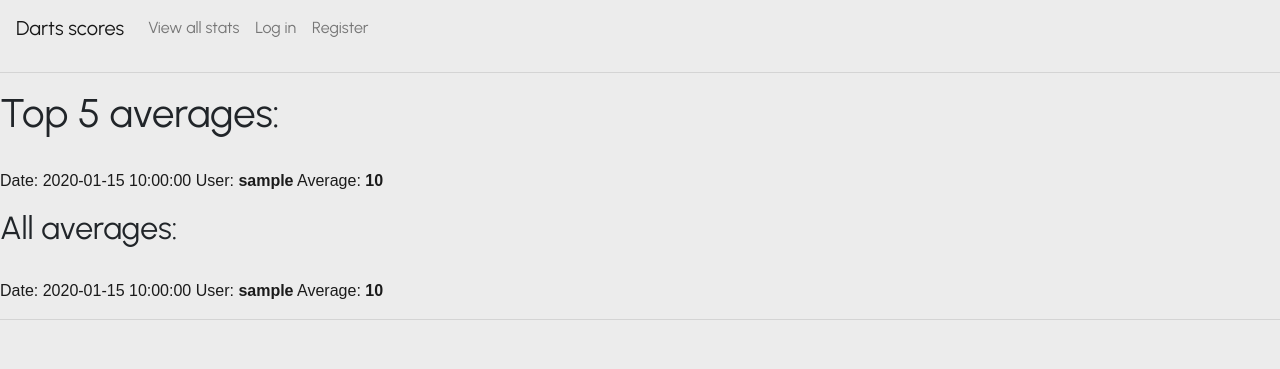
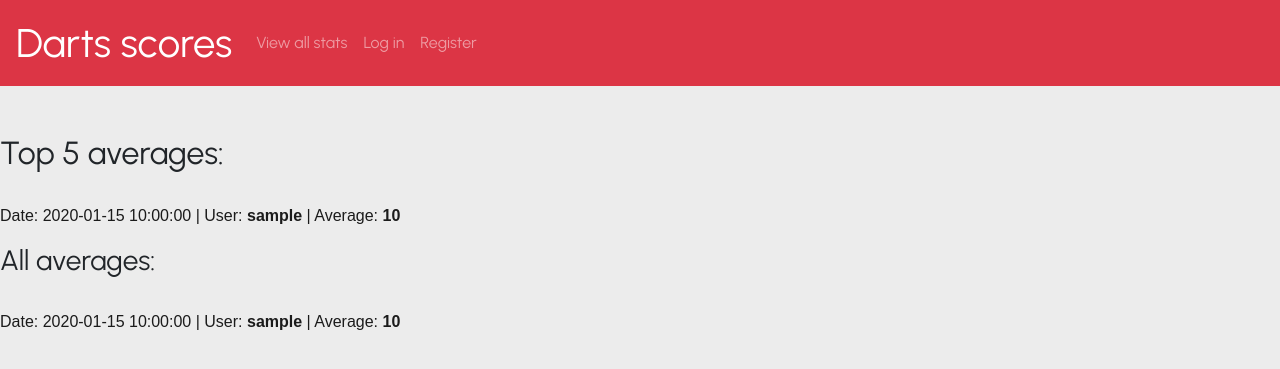
Before and after one commit to itsmatu/Darts-scores, a Flask app: template templates/mainpage.html in a window 1280 px wide. Shown: the top 369 px of the page. Run offline with Flask 2, Linux system fonts and the light colour scheme; the template is opened without the code that fills it: most values are stand-ins (such as "Sample title", 1, 10 or a date in 2020); some libraries are stand-ins or nearby versions.

Commit message:
Work on UI

```diff
--- a/static/style.css
+++ b/static/style.css
@@ -4,7 +4,7 @@ a {
 }
 
 a:hover {
-    color: darkred;
+    color: rgb(139, 188, 218);
 }
 
 .cont {
--- a/templates/layout.html
+++ b/templates/layout.html
@@ -8,8 +8,8 @@
 </head>
 <title>Darts scores || {% block title %}{% endblock %}</title>
 <body>
-<nav class="navbar navbar-expand-sm navbar-light">
-<a class="navbar-brand" href="/mainpage">Darts scores</a>
+<nav class="navbar navbar-expand-sm navbar-dark bg-danger">
+<a style="font-size: 40px;" class="navbar-brand" href="/mainpage">Darts scores</a>
 <ul class="navbar-nav">
 <li class="nav-item">
 <a class="nav-link" href="/mainpage/allstats">View all stats</a>
@@ -31,7 +31,6 @@
 {% endif %}
 </ul>
 </nav>
-<hr>
+<br>
 {% block content %}{% endblock %}
-<hr>
 </body>
--- a/templates/login.html
+++ b/templates/login.html
@@ -10,7 +10,7 @@
     <input style="font-family: sans-serif;" type="text" name="username" required></p>
     <p>Password<br>
     <input style="font-family: sans-serif;" type="password" name="password" required></p>
-    <input type="submit" value="Log in">
+    <input class="btn btn-info" type="submit" value="Log in">
     </form>
     <br>
     <p style="color: grey;">Register a new account  <a href="/register" style="color: lightskyblue;">here</a></p>
--- a/templates/mainpage.html
+++ b/templates/mainpage.html
@@ -3,39 +3,40 @@
 {% block content %}
 {% if session.username and "allstats" not in request.path %}
 <form action="/mainpage" method="POST">
-Add an average: <input type="number" step="0.1" min=0 max=180 name="addaverage">
+Add an average: <input style="font-family: sans-serif;" type="number" step="0.1" min=0 max=180 name="addaverage">
 <br>
 <input class="btn btn-success" type="submit" value="Submit">
 </form>
 <br>
+<hr>
 <h1>Your total average past 30 days: <u>{{ total }}</u></h1>
 <br>
 <h2>Your top 5 averages: </h2>
 <br>
 {%for avg in topavgs %}
-<p style="font-family: sans-serif;"><a href="/game/{{ avg.game_id }}">Date: {{ avg.average_date }} Average: <b>{{ avg.average }}</b></a></p>
+<p style="font-family: sans-serif;"><a href="/game/{{ avg.game_id }}">Date: {{ avg.average_date }} | Average: <b>{{ avg.average }}</b></a></p>
 {% endfor %}
 <br>
 <h2>Your averages:</h2>
 <br>
 {% for avg in avgs %}
-<p style="font-family: sans-serif;"><a href="/game/{{ avg.game_id }}">Date: {{ avg.average_date }} Average: <b>{{ avg.average }}</b></a></p>
+<p style="font-family: sans-serif;"><a href="/game/{{ avg.game_id }}">Date: {{ avg.average_date }} | Average: <b>{{ avg.average }}</b></a></p>
 {% endfor %}
 {% else %}
 {% if session.username and "allstats" in request.path %}
 <h1>Stats from all users</h1>
-<br>
 {% else %}
 {% endif %}
-<h1>Top 5 averages:</h1>
+<br>
+<h2>Top 5 averages:</h2>
 <br>
 {% for avg in topavgs %}
-<p style="font-family: sans-serif;"><a href="/game/{{ avg.game_id }}">Date: {{ avg.average_date }} User: <b>{{ avg.username }}</b> Average: <b>{{ avg.average }}</b></a></p>
+<p style="font-family: sans-serif;"><a href="/game/{{ avg.game_id }}">Date: {{ avg.average_date }} | User: <b>{{ avg.username }}</b> | Average: <b>{{ avg.average }}</b></a></p>
 {% endfor %}
-<h2>All averages:</h2>
+<h3>All averages:</h3>
 <br>
 {% for avg in avgs %}
-<p style="font-family: sans-serif;"><a href="/game/{{ avg.game_id }}">Date: {{ avg.average_date }} User: <b>{{ avg.username }}</b> Average: <b>{{ avg.average }}</b></a></p>
+<p style="font-family: sans-serif;"><a href="/game/{{ avg.game_id }}">Date: {{ avg.average_date }} | User: <b>{{ avg.username }}</b> | Average: <b>{{ avg.average }}</b></a></p>
 {% endfor %}
 {% endif %}
 {% endblock %}
--- a/templates/register.html
+++ b/templates/register.html
@@ -11,7 +11,7 @@
 <input style="font-family: sans-serif;" type="password" name="password1" required></p>
 <p>Re-enter your password<br>
 <input style="font-family: sans-serif;" type="password" name="password2" required></p>
-<input type="submit" value="Register">
+<input class="btn btn-info" type="submit" value="Register">
 </form>
 </div>
 {% endblock %}
```
